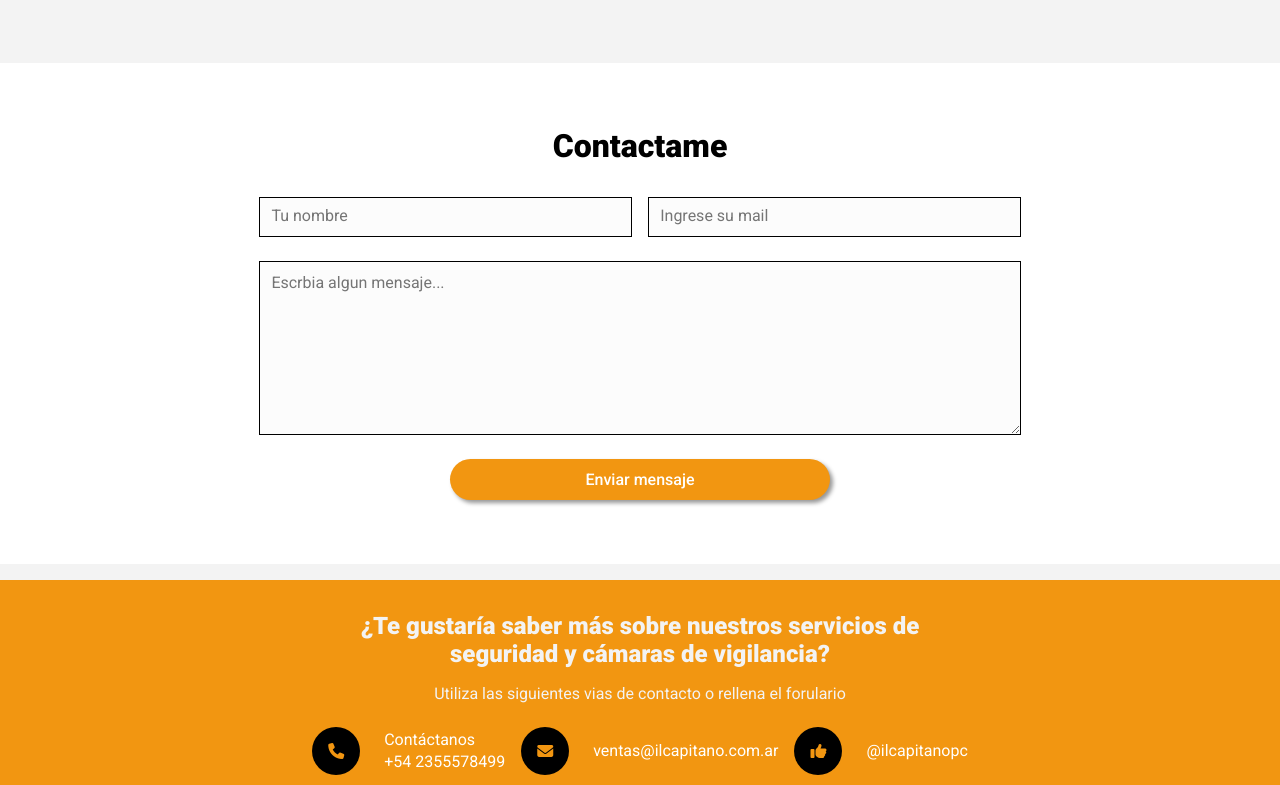
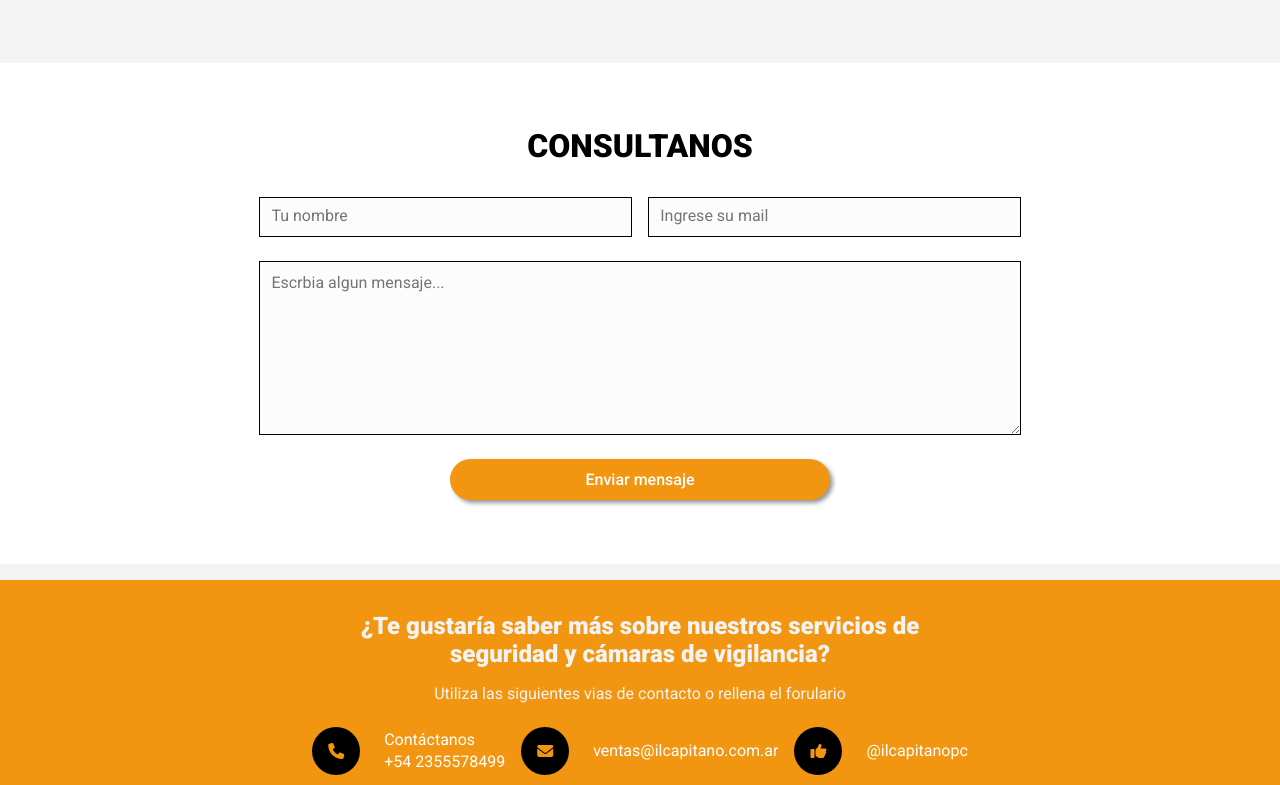
Before and after one commit to fedegeretto/il-capitano-web, a plain HTML site: page index.html in a window 1280 px wide. Shown: the part 2845-3630 px from the top of the page. Drawn offline with nearby package versions, Linux system fonts and the light colour scheme.

Commit message:
Il Capitano - Proyecto finalizado

```diff
--- a/index.html
+++ b/index.html
@@ -202,7 +202,7 @@
         </section>
         <!-- SECTION FOUR -->
         <section class="section-five" id="contacto">
-            <h2 class="main-title">Contactame</h2>
+            <h2 class="main-title">CONSULTANOS</h2>
             <form action="https://formsubmit.co/7a821373c6e9b99dd26fe96a09db46a0" method="POST">
                 <div>
                     <input type="text" placeholder="Tu nombre" name="nombre" id="nombre">
```
